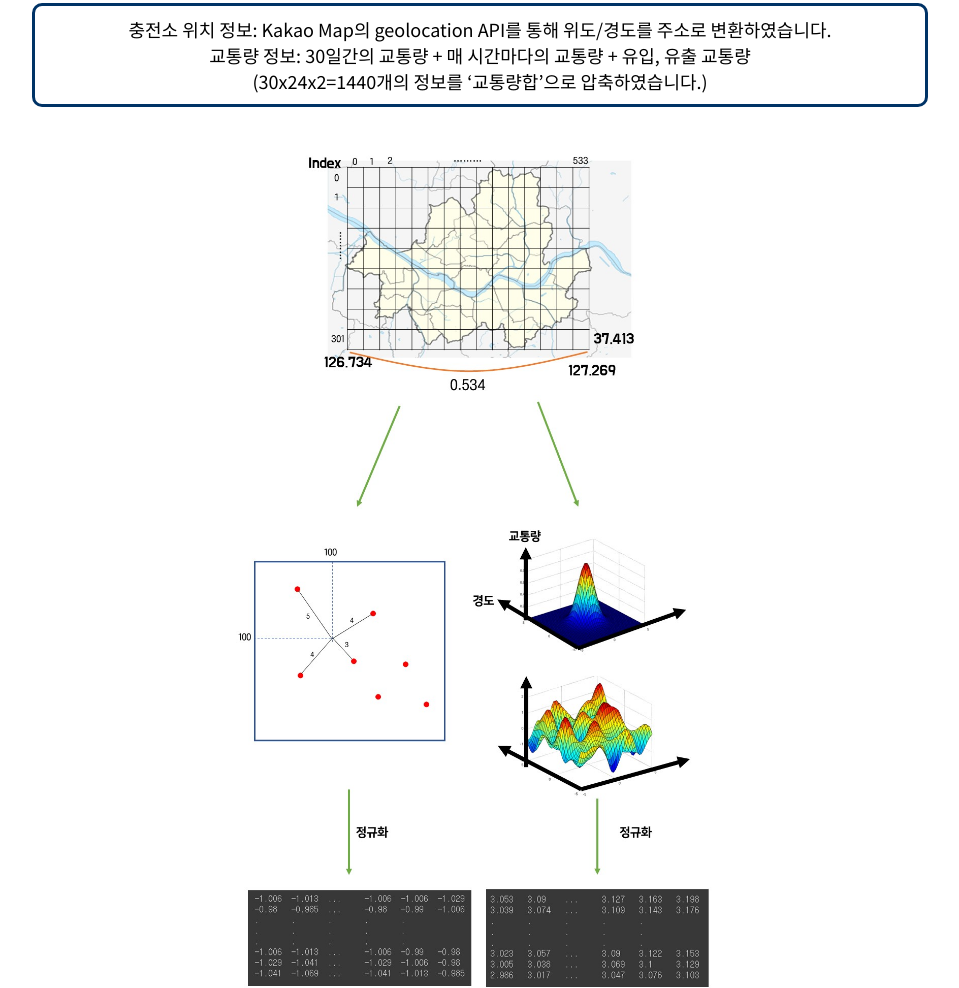
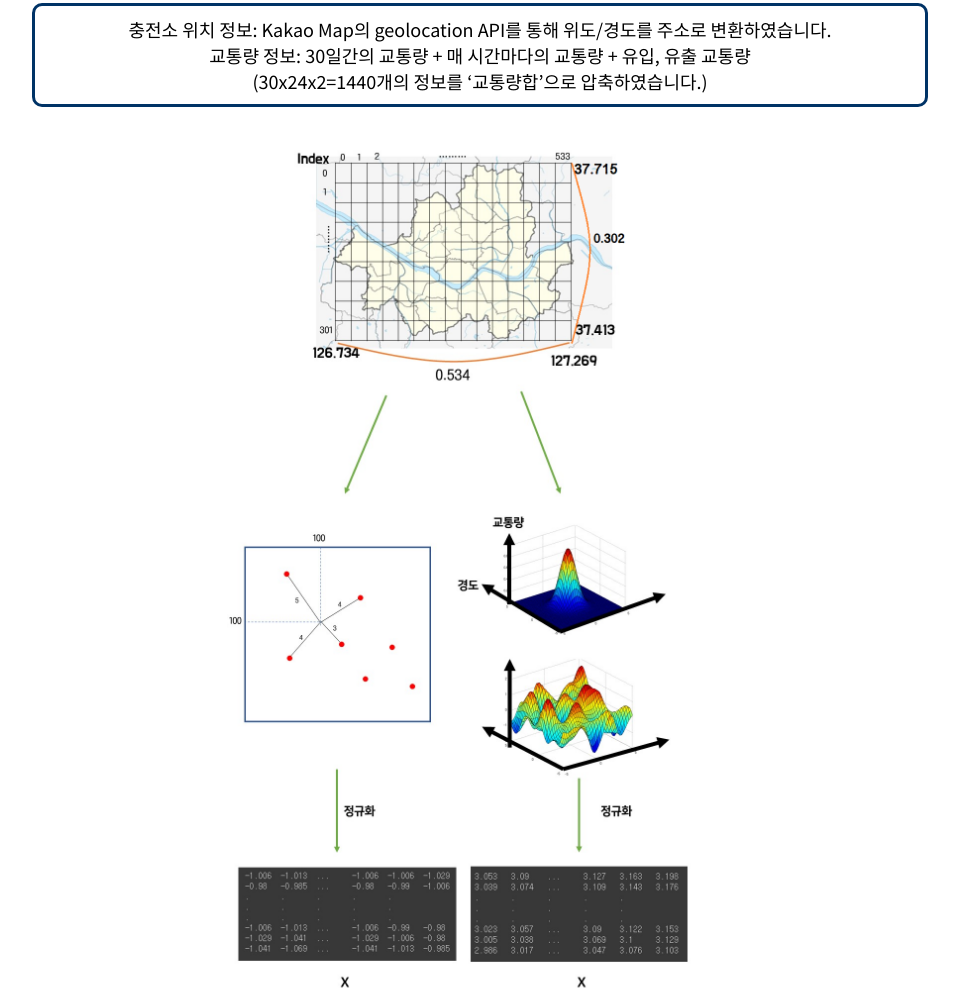
Before and after one commit to yonjaeee/yonjaeee.github.io, a plain HTML site: page next_electric_car_charger_spot/work_load.html in a window 1280 px wide. Shown: the part 1536-2524 px from the top of the page, without its empty margins (160-1119 px from the left). Drawn offline with Linux system fonts and the light colour scheme; a web font is replaced by a local one.

Commit message:
modify img

```diff
--- a/next_electric_car_charger_spot/work_load.html
+++ b/next_electric_car_charger_spot/work_load.html
@@ -31,7 +31,7 @@
         (30x24x2=1440개의 정보를 ‘교통량합’으로 압축하였습니다.)
     </div>
     <div class="work_load_img">
-        <img src="./img/p2_p3.jpg" width = 40%;>
+        <img src="./img/p2_p3.png" width = 40%;>
     </div>
     <div class="description">
         서울시 면적을 둘러싸는 직사각형 모양의 2차원 배열을 2개 만들었습니다.<br>
```
Also changed, not shown: next_electric_car_charger_spot/img/p2_p3.png (added).
